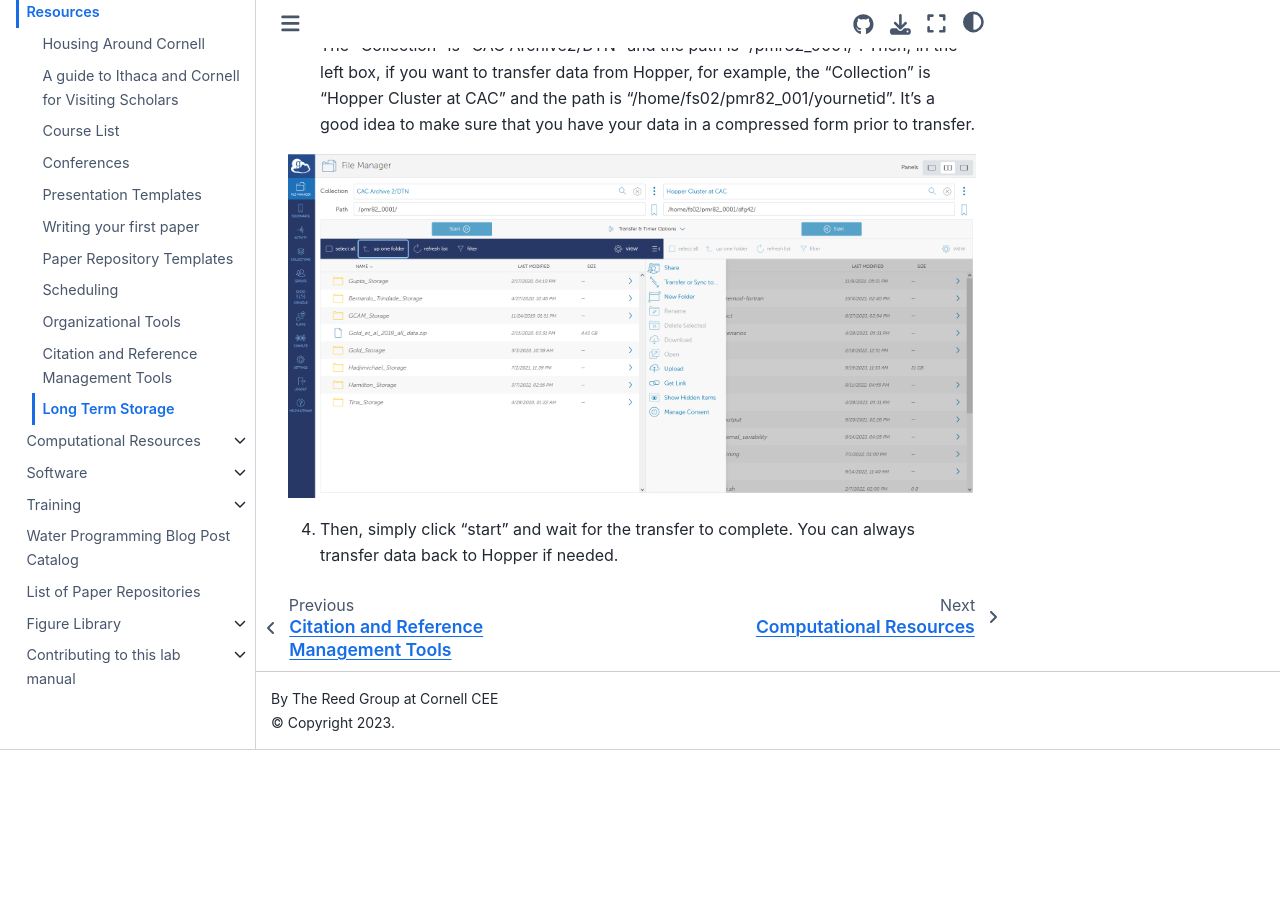
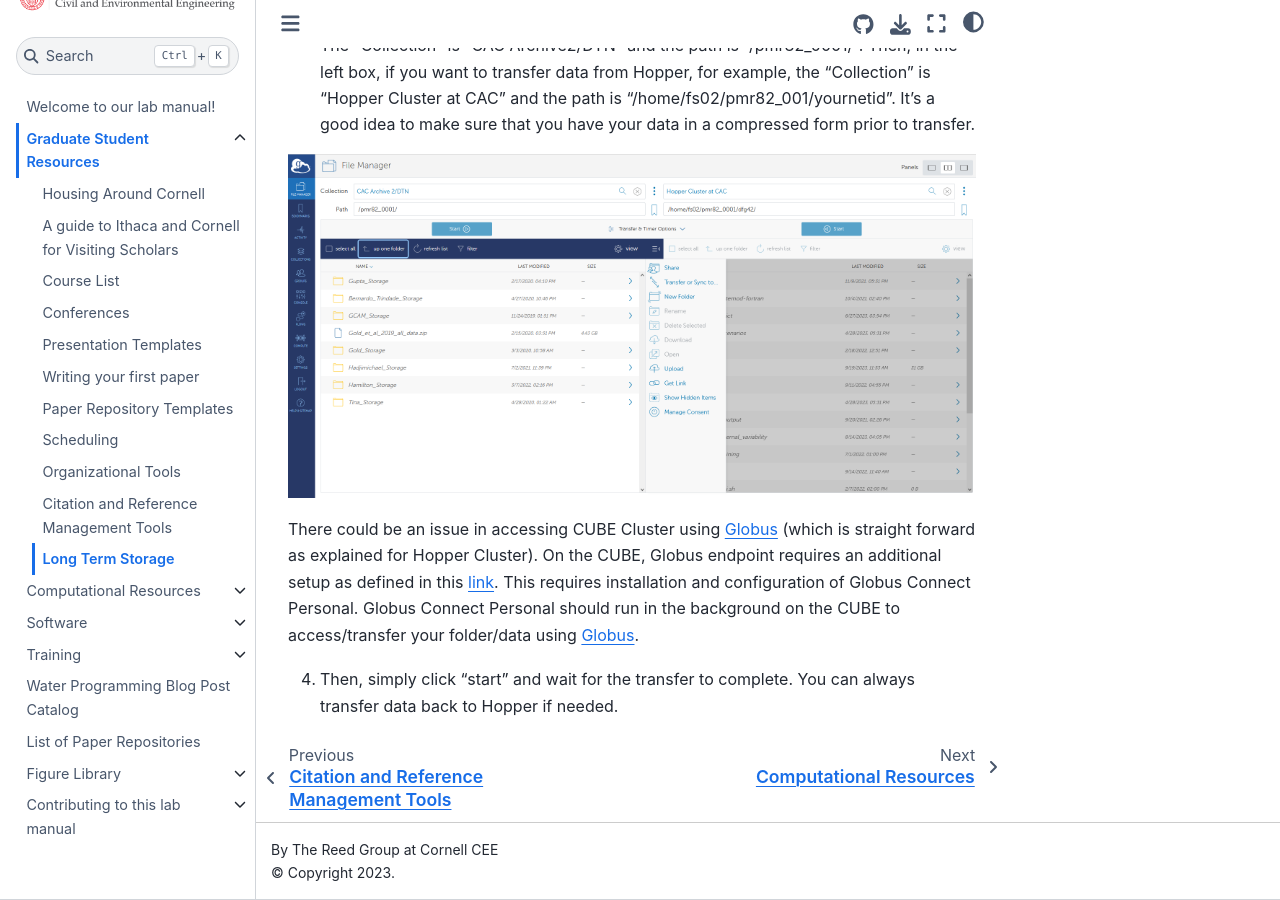
Before and after one commit to reedgroup/reedgroup.github.io, a Jupyter Book: the page built from docs/GraduateStudentResources/LongTermStorage.md, in a window 1280 px wide and 900 px high, scrolled down 677 px. Built offline with Jupyter Book 1.0.4 settings and Sphinx 7.4.7 and the Sphinx Book theme 1.1.4, drawn with Linux system fonts in a browser that asks for light colours; pages that are not in the unit, such as notebooks, are missing from menus; before the commit the page ends 1427 px from its top, so only the background shows below that.

Commit message:
Update LongTermStorage.md

```diff
--- a/docs/GraduateStudentResources/LongTermStorage.md
+++ b/docs/GraduateStudentResources/LongTermStorage.md
@@ -14,5 +14,6 @@ If you publish a paper and have amassed data that you no longer actively use, bu
 
 ![](../images/globus2.png)
 
+There could be an issue in accessing CUBE Cluster using [Globus](https://www.globus.org/) (which is straight forward as explained for Hopper Cluster). On the CUBE, Globus endpoint requires an additional setup as defined in this [link](https://docs.globus.org/globus-connect-personal/install/linux/). This requires installation and configuration of Globus Connect Personal. Globus Connect Personal should run in the background on the CUBE to access/transfer your folder/data using [Globus](https://www.globus.org/).
 
 4. Then, simply click "start" and wait for the transfer to complete. You can always transfer data back to Hopper if needed.
```
